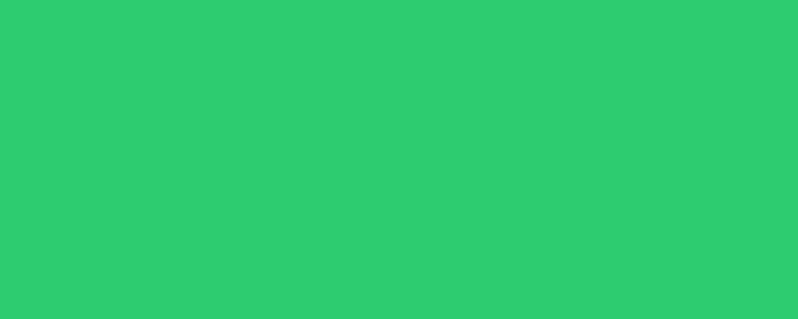
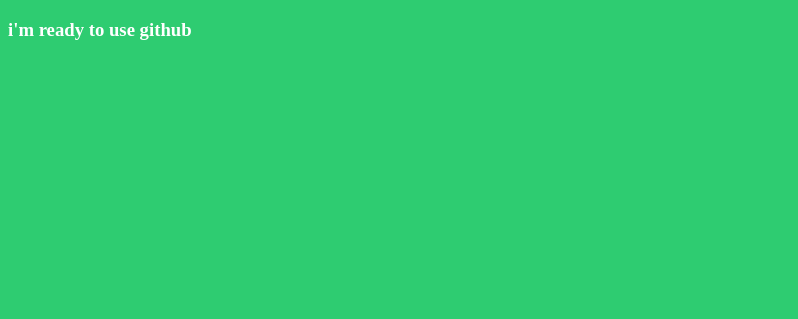
Before and after one commit to yeldred/hello, a plain HTML site: page index.html in a window 1280 px wide. Shown: the top 319 px of the page, without its empty margins (0-798 px from the left). Drawn offline with Linux system fonts and the light colour scheme.

Commit message:
h3 test branch

```diff
--- a/index.html
+++ b/index.html
@@ -25,5 +25,6 @@
         </style>
     </head>
     <body> <h1> branch test1  </h1>
+        <h3> i'm ready to use github</h3>
     </body>
 </html>
```
